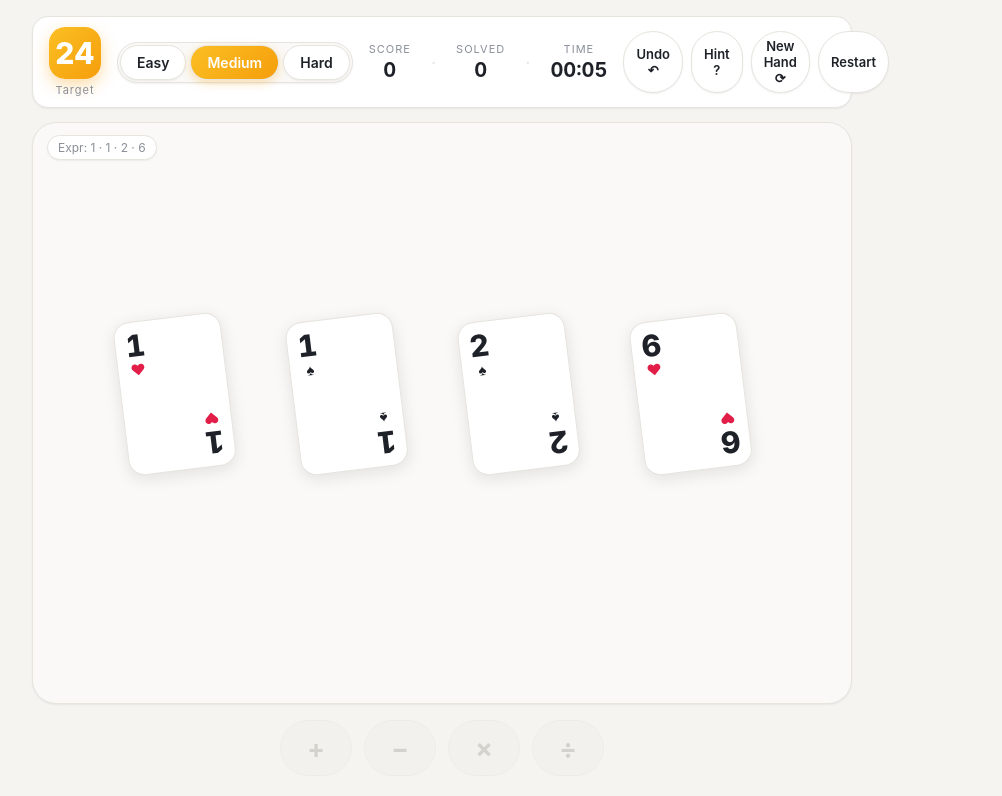
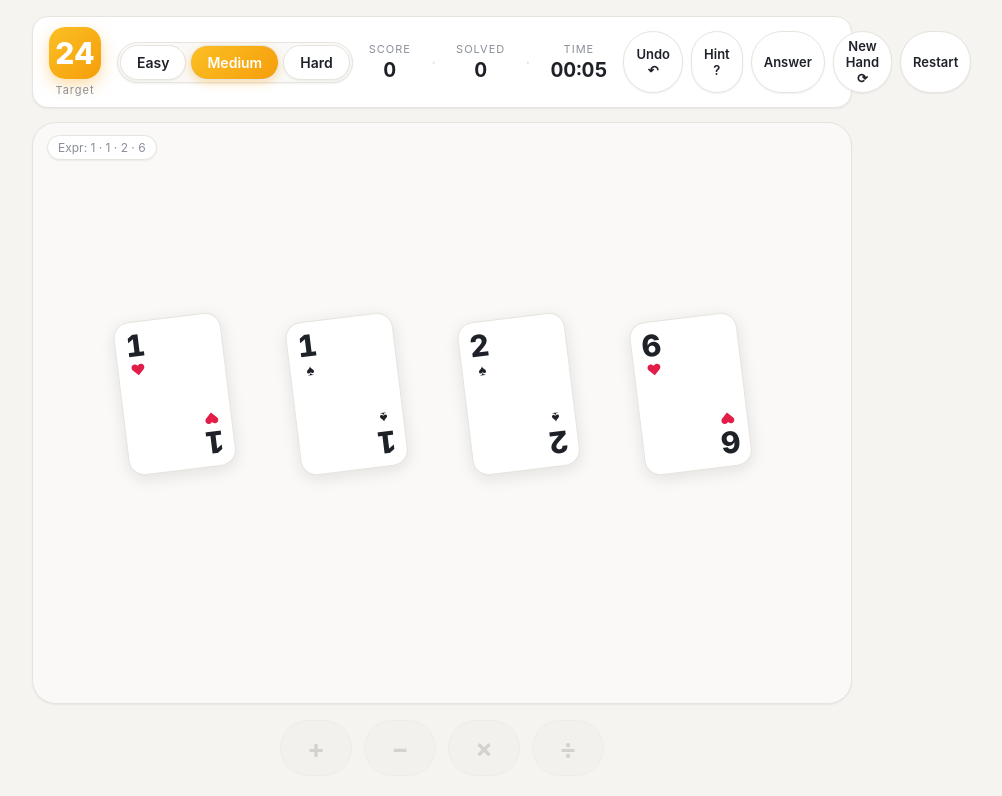
Before and after one commit to zhouwt223800231/24point-game, a Vue app: page / in a window 1280 px wide. Shown: the top 796 px of the page, without its empty margins (198-1200 px from the left). Built offline with nearby package versions, Linux system fonts and the light colour scheme.

Commit message:
feat(v6): 答案揭晓——点击 Answer 自动分步演示正确解法（依难度取解），本局不计分并自动换牌

```diff
--- a/src/components/OperatorBar.vue
+++ b/src/components/OperatorBar.vue
@@ -13,7 +13,7 @@ const OPS = [
 
 const activeGroup = computed(() => game.state.groups.find((g) => g.id === game.state.activeGroupId) || null)
 // 有可运算的叠（2 张以上）才启用
-const enabled = computed(() => !!activeGroup.value && !!activeGroup.value.sub)
+const enabled = computed(() => !!activeGroup.value && !!activeGroup.value.sub && !game.state.demo.active)
 const pending = computed(() => (activeGroup.value ? pendingCount(activeGroup.value) : 0))
 </script>
 
--- a/src/components/TopDashboard.vue
+++ b/src/components/TopDashboard.vue
@@ -43,6 +43,7 @@ const timeText = computed(() => {
     <div class="dash-right">
       <button class="btn small" title="Undo last stack" @click="game.undo()">Undo ↶</button>
       <button class="btn small" title="Show a merge hint" @click="game.hint()">Hint ?</button>
+      <button class="btn small" title="Reveal the full solution (animated)" :disabled="game.state.demo.active" @click="game.revealAnswer()">Answer</button>
       <button class="btn small" title="Deal a new hand" @click="game.deal()">New Hand ⟳</button>
       <button class="btn small" title="Restart the game" @click="game.restart()">Restart</button>
     </div>
--- a/src/composables/useGame.js
+++ b/src/composables/useGame.js
@@ -1,10 +1,11 @@
 // 游戏状态机（V3 叠牌合成版）：发牌（保证可解）、拖牌叠放、运算符预览、自动结算、撤销、提示、计分、计时。
 import { reactive } from 'vue'
 import { makeHint } from '../core/solver.js'
-import { makeOriginalCard, makeSingleGroup, makeStack, setOp as mergeSetOp, groupIsSolved, formatGroupTree } from '../core/merge.js'
+import { makeOriginalCard, makeSingleGroup, makeStack, setOp as mergeSetOp, groupIsSolved, formatGroupTree, resolveValue } from '../core/merge.js'
 import { formatRat, toRat } from '../core/rational.js'
 import { getScoreBand, formatSeconds } from '../core/scoring.js'
 import { dealHand } from '../core/handpools.js'
+import { findSolution, buildDemoSteps } from '../core/demo.js'
 
 const SUITS = [
   { sym: '♠', color: 'black' },
@@ -63,9 +64,11 @@ export function useGame() {
     trace: '',
     fx: { type: '', active: false }, // success | error | invalid
     drag: null, // { sourceId, pointerId, offsetX, offsetY, ghostX, ghostY, hoverGroupId }
+    demo: { active: false, steps: [], index: 0, total: 0 }, // 答案揭晓演示
   })
 
   let history = [] // 叠牌快照栈（撤销）
+  let demoTimer = null
   let timerId = null
   let messageTimer = null
   let fxTimer = null
@@ -102,6 +105,11 @@ export function useGame() {
       return makeSingleGroup(makeOriginalCard(v, i, { suit: suit.sym, color: suit.color, face }), i)
     })
     history = []
+    if (demoTimer) {
+      clearTimeout(demoTimer)
+      demoTimer = null
+    }
+    state.demo = { active: false, steps: [], index: 0, total: 0 }
     state.roundStart = Date.now()
     state.lastRound = null
     state.activeGroupId = null
@@ -127,6 +135,7 @@ export function useGame() {
 
   // ---- 拖拽（按叠组命中） ----
   function beginDrag(groupId, pointerId, offsetX, offsetY) {
+    if (state.demo.active) return false
     if (state.groups.length <= 1) return false
     if (!findGroup(groupId)) return false
     state.drag = { sourceId: groupId, pointerId, offsetX, offsetY, ghostX: 0, ghostY: 0, hoverGroupId: null, moved: false }
@@ -166,23 +175,30 @@ export function useGame() {
   }
 
   // ---- 运算符（可切换预览） ----
-  function setOp(op) {
-    if (state.fx.active && state.fx.type === 'success') return
+  function applyOpToActive(op) {
     const id = state.activeGroupId
-    if (id == null) return
+    if (id == null) return false
     const g = findGroup(id)
-    if (!g || !g.sub) return
+    if (!g || !g.sub) return false
     const r = mergeSetOp(g, op)
     if (!r.ok && r.reason === 'div') {
       flash('Cannot divide by 0 — try another operation')
-      return
+      return false
     }
     updateTrace()
     afterOp()
+    return true
+  }
+
+  function setOp(op) {
+    if (state.demo.active) return
+    if (state.fx.active && state.fx.type === 'success') return
+    applyOpToActive(op)
   }
 
   function afterOp() {
     if (groupIsSolved(state.groups, state.target)) {
+      if (state.demo.active) return // 演示不计分，由演示流程收尾
       const seconds = (Date.now() - state.roundStart) / 1000
       const band = getScoreBand(seconds, state.difficulty)
       state.score += band.points
@@ -193,11 +209,12 @@ export function useGame() {
       setTimeout(() => deal(), 1600)
     } else if (state.groups.length === 1) {
       const v = state.groups[0].value
-      if (v) flash(`Result ${formatRat(v)} ≠ ${state.target} — keep adjusting`)
+      if (v && !state.demo.active) flash(`Result ${formatRat(v)} ≠ ${state.target} — keep adjusting`)
     }
   }
 
   function undo() {
+    if (state.demo.active) return
     if (!history.length) {
       flash('Nothing to undo')
       return
@@ -211,6 +228,7 @@ export function useGame() {
   }
 
   function hint() {
+    if (state.demo.active) return
     const h = makeHint(state.handValues, state.target)
     if (h) {
       state.hint = h
@@ -219,6 +237,65 @@ export function useGame() {
       flash('This hand seems impossible — dealing a new one')
       setTimeout(deal, 800)
     }
+  }
+
+  // ---- 答案揭晓（动画自动演示） ----
+  function groupsEqual(a, b) {
+    return !!a && !!b && a.n === b.n && a.d === b.d
+  }
+
+  function findDemoGroup(value) {
+    return state.groups.findIndex((g) => groupsEqual(resolveValue(g), value))
+  }
+
+  function revealAnswer() {
+    if (state.demo.active) return
+    if (state.groups.length <= 1) return
+    const tree = findSolution(state.handValues, state.difficulty, state.target)
+    if (!tree) {
+      flash('No solution found for this hand')
+      return
+    }
+    const steps = buildDemoSteps(tree)
+    state.demo = { active: true, steps, index: 0, total: steps.length }
+    state.message = `Demo 0/${steps.length}`
+    runDemoStep()
+  }
+
+  function runDemoStep() {
+    const d = state.demo
+    if (!d.active) return
+    if (d.index >= d.total) {
+      finishDemo()
+      return
+    }
+    const step = d.steps[d.index]
+    const li = findDemoGroup(step.left)
+    let ri = -1
+    if (li !== -1) {
+      ri = state.groups.findIndex((g, i) => i !== li && groupsEqual(resolveValue(g), step.right))
+    }
+    if (li === -1 || ri === -1) {
+      finishDemo()
+      return
+    }
+    // 左 op 右：把 left 拖到 right 上（left 为上层），再选运算符
+    stackOnto(state.groups[li].id, state.groups[ri].id)
+    applyOpToActive(step.op)
+    d.index++
+    state.message = `Demo ${d.index}/${d.total}`
+    demoTimer = setTimeout(runDemoStep, 700)
+  }
+
+  function finishDemo() {
+    if (demoTimer) {
+      clearTimeout(demoTimer)
+      demoTimer = null
+    }
+    if (!state.demo.active) return
+    state.demo.active = false
+    state.message = 'Answer shown — no points'
+    setTimeout(() => deal(), 1600)
   }
 
   function startTimer() {
@@ -243,6 +320,7 @@ export function useGame() {
     deal,
     restart,
     setDifficulty,
+    revealAnswer,
     beginDrag,
     moveDrag,
     endDrag,
--- /dev/null
+++ b/src/core/demo.js
@@ -0,0 +1,35 @@
+// 答案揭晓：按难度求正确解法树，并生成分步合并序列（后序 = 内层先，与叠牌/惰性解决顺序一致）。
+import { solveAll, hasFractionalStep } from './solver.js'
+
+const DIFF_OPTS = {
+  easy: { allowOps: ['+', '-', '*'] },
+  medium: { integerOnly: true },
+  hard: {},
+}
+
+// 按难度返回解法树；无解返回 null
+export function findSolution(hand, difficulty, target = 24) {
+  const opts = DIFF_OPTS[difficulty] || {}
+  const { full } = solveAll(hand, target, opts)
+  let entry = full.find((e) => e.v.n === target && e.v.d === 1)
+  if (difficulty === 'hard' && entry) {
+    // 优先含分数/小数中间步的解
+    const frac = full.find((e) => e.v.n === target && e.v.d === 1 && hasFractionalStep(e.tree))
+    if (frac) entry = frac
+  }
+  return entry ? entry.tree : null
+}
+
+// 后序遍历解树 → 合并步骤（内层先），每步 { left(值), right(值), op }
+export function buildDemoSteps(tree) {
+  const steps = []
+  function walk(node) {
+    if (node.kind === 'num') return node.value
+    const left = walk(node.left)
+    const right = walk(node.right)
+    steps.push({ left, right, op: node.op })
+    return node.v
+  }
+  walk(tree)
+  return steps
+}
```
Also changed, not shown: 1 other file (tests, documents, lock files or other folders).
